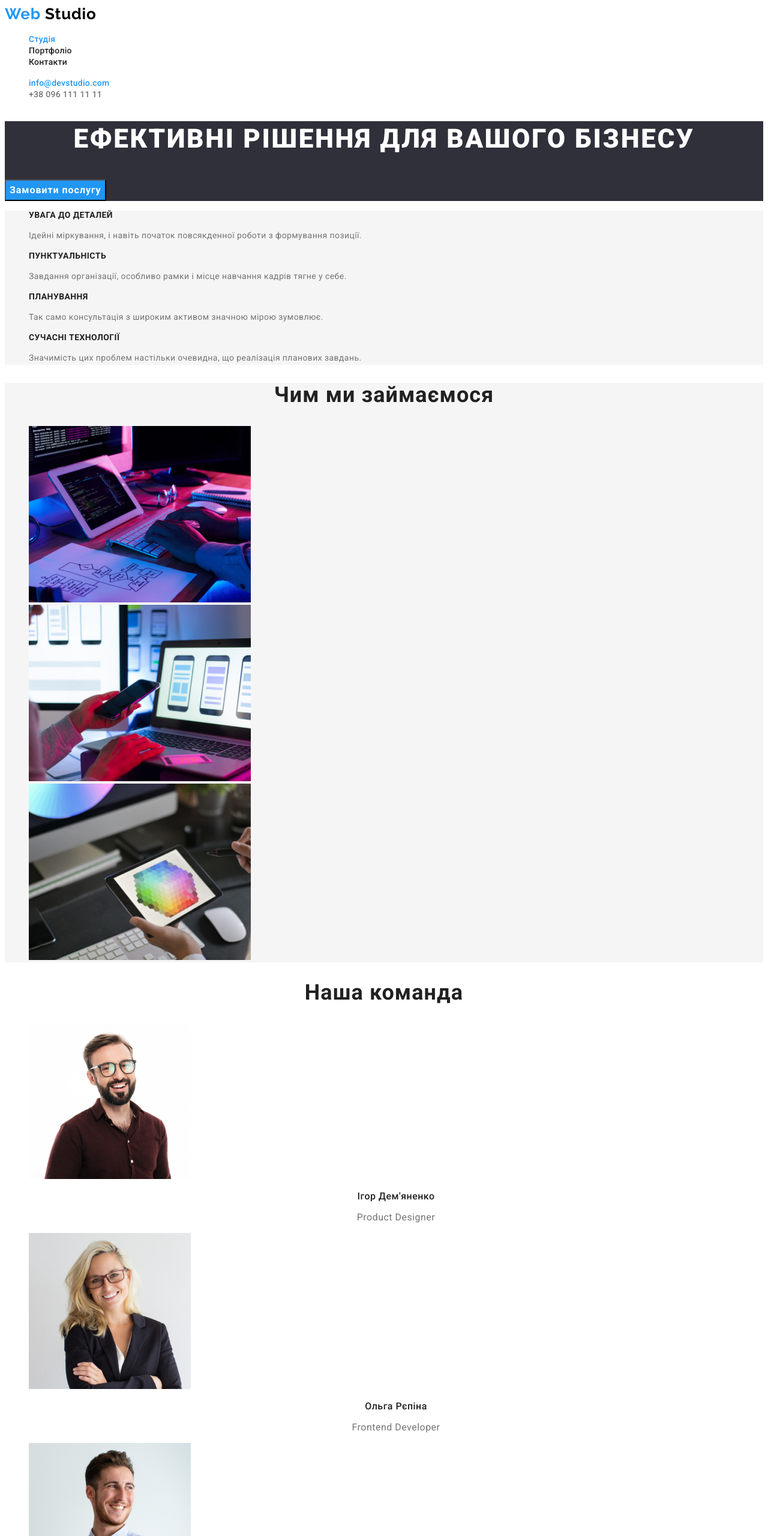
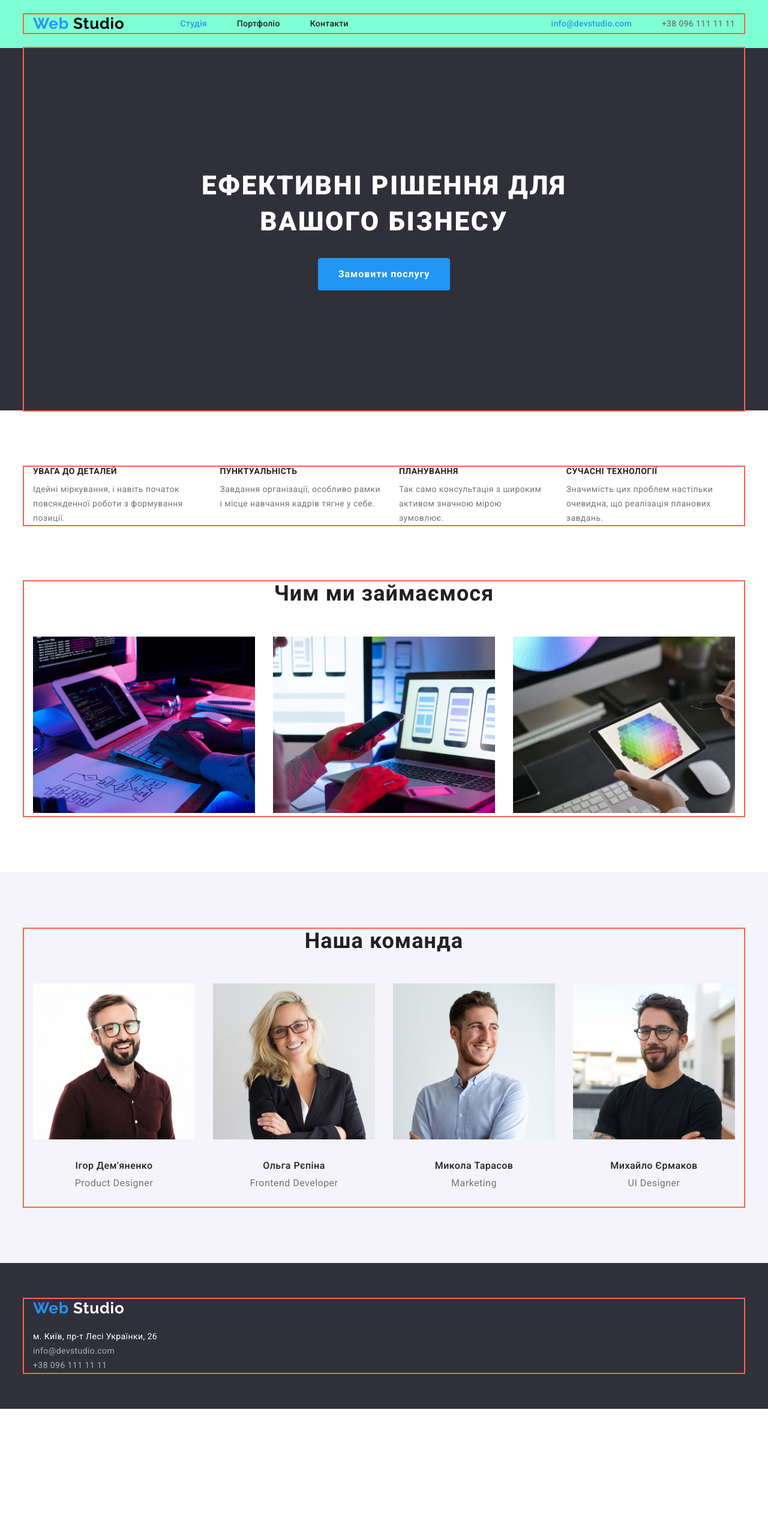
Before and after one commit to julichka-sun07/goit-markup-hw-02, a plain HTML site: page index.html in a window 1280 px wide. Shown: the top 2560 px of the page at 60% size. After the commit the page ends 2348 px from the top, so only its background shows below. Drawn offline with nearby package versions, Linux system fonts and the light colour scheme.

Commit message:
goodwork

```diff
--- a/css/styles.css
+++ b/css/styles.css
@@ -14,6 +14,7 @@ body {
 
 .link {
     text-decoration: none;
+
 }
 .nav-logo {color: #000000;
     font-family: 'Raleway';
@@ -22,17 +23,66 @@ font-weight: 700;
 font-size: 26px;
 line-height: 1.19;
 letter-spacing: 0.03em;
+
 }
 
 ul {
+    padding: 0px;
+    margin: 0px;
     list-style: none;
 }
 
+.section-two {
+    display: inline;
+    display: flex;
+    gap: 30px;
+}
 
-a.logo, a.contack {
+.logo, a.contack {
     font-style: normal;
 }
+h1, h2, h3, p {
+        margin-top: 0px;
+        margin-bottom: 0px;
+}
 
+
+.container {
+    width: 1200px;
+    padding-left: 15px;
+    padding-right: 15px;
+    margin: 0 auto;
+outline: 2px solid tomato ;
+}
+.section {
+    padding-top: 94px;
+    padding-bottom: 94px;
+}
+
+.heder-list {
+    display: flex;
+     gap: 50px;
+    align-items: center;
+    margin-left: auto;
+    }
+
+.header-navigation {
+    display: flex;
+    align-items: center;
+
+}
+.header-container {
+    display: flex;
+    align-items: center;
+
+    }
+
+.page-header {
+    background-color: aquamarine;
+    padding-top: 24px;
+    padding-bottom: 25px;
+
+    }
 
 .nav-links {
     color: var(--acsent-color);
@@ -42,6 +92,7 @@ font-weight: 700;
 font-size: 26px;
 line-height: 1.19;
 letter-spacing: 0.03em;
+margin-right: 93px;
 
 }
 .nav-link {
@@ -50,6 +101,7 @@ letter-spacing: 0.03em;
 font-size: 14px;
 line-height: 1.14;
 letter-spacing: 0.02em;
+
 }
 .nav-link:hover, .nav-link:focus {
     color: #000000;
@@ -86,6 +138,14 @@ line-height: 1.19;
 letter-spacing: 0.03em;
 color: #FFFFFF ;
 }
+.logo-bottom {
+    margin-bottom: 20px;
+}
+
+.fon-prioritet {
+    padding-top: 94px;
+    padding-bottom: 94px;
+}
 
 h3.prioritet {
     color: var(--title-text-color);
@@ -103,6 +163,7 @@ font-size: 14px;
 line-height: 1.14;
 letter-spacing: 0.03em;
 text-transform: uppercase;
+padding-bottom: 10px;
 }
 .prioritet-info {
     color: var(--text-color);
@@ -129,10 +190,16 @@ font-size: 36px;
 line-height: 1.16;
 text-align: center;
 letter-spacing: 0.03em;
+margin-bottom: 50px;
 }
 
 .fon-section {
     background-color: #2F303A;
+}
+
+.section-one {
+    padding-top: 200px;
+    padding-bottom: 200px;
 }
 
 .main-titele {
@@ -143,14 +210,27 @@ text-align: center;
 letter-spacing: 0.06em;
 text-transform: uppercase;
 color: #FFFFFF;
+margin-bottom: 30px;
+width: 696px;
+margin: 0px auto;
+margin-bottom: 30px;
 }
 
- .fon-prioritet ,  .fon-work {
-    background-color: var(--fon-prioritet-color);
+.fon-work {
+    padding-top: 0px;
+    padding-bottom: 94px;
+}
+
+ .fon-komanda {
+    background-color: var(--fon-komanda-color) ;
+    padding-top: 94px;
+    padding-bottom: 94px;
   }
 
   .fon-contack {
     background-color: var(--fon-contact-color);
+    padding-top: 60px;
+    padding-bottom: 60px;
   }
 
 .contack {
@@ -183,6 +263,11 @@ text-align: center;
 letter-spacing: 0.06em;
 color: #FFFFFF;
 cursor: pointer;
+border-radius: 4px;
+margin:0 auto;
+min-width: 216px;
+padding: 10px 32px;
+border: 2px solid transparent;
     }
 
 .button {
@@ -195,6 +280,10 @@ line-height: 1.62;
 text-align: center;
 letter-spacing: 0.03em;
 cursor: pointer;
+border-radius: 4px;
+min-width: 125px;
+padding: 6px 22px;
+border: 2px solid brown;
 }
 
 .button-all {
@@ -207,6 +296,11 @@ cursor: pointer;
         letter-spacing: 0.03em;
         color: #FFFFFF;
         cursor: pointer;
+        border-radius: 4px;
+        min-width: 73px;
+        padding: 6px 25px;
+        border: 2px solid var(--acsent-color);
+
 }
 
 .prioritet-titel {
@@ -223,3 +317,41 @@ line-height: 1.88;
 letter-spacing: 0.03em;
 color:var(--text-color);
 }
+.srction-foto {
+    display: flex;
+    gap: 30px;
+}
+
+.section-komanda {
+    display: flex;
+    gap: 30px;
+}
+
+.img-foto {
+    width: calc((100% - 90px) /4);
+}
+.container-foto {
+    display: flex;
+    flex-wrap: wrap;
+    gap: 30px;
+}
+.foto-stop {
+    width: calc((100% - 60px) /3);
+}
+.container-button {
+    display: flex;
+    gap: 8px;
+    justify-content: center;
+    margin-bottom: 50px;
+}
+.komanda-text {
+    padding-top: 30px;
+    padding-bottom: 30px;
+}
+.text-one {
+    margin-bottom: 10px;
+}
+.menu {
+    padding-top: 20px;
+    padding-bottom: 20px;
+}
--- a/index.html
+++ b/index.html
@@ -5,7 +5,6 @@
     <meta http-equiv="X-UA-Compatible" content="IE=edge">
     <meta name="viewport" content="width=device-width, initial-scale=1.0">
     <title>homework1</title>
-    <link rel="stylesheet" href="./css/styles.css">
     <link rel="preconnect" href="https://fonts.googleapis.com">
 <link rel="preconnect" href="https://fonts.gstatic.com" crossorigin>
 <link rel="preconnect" href="https://fonts.googleapis.com">
@@ -13,44 +12,57 @@
 <link rel="preconnect" href="https://fonts.googleapis.com">
 <link rel="preconnect" href="https://fonts.gstatic.com" crossorigin>
 <link href="https://fonts.googleapis.com/css2?family=Raleway:wght@700&family=Roboto:wght@400;500;700;900&display=swap" rel="stylesheet">
+<link rel="stylesheet" href="https://cdnjs.cloudflare.com/ajax/libs/modern-normalize/1.1.0/modern-normalize.min.css"
+integrity="sha512-wpPYUAdjBVSE4KJnH1VR1HeZfpl1ub8YT/NKx4PuQ5NmX2tKuGu6U/JRp5y+Y8XG2tV+wKQpNHVUX03MfMFn9Q=="
+crossorigin="anonymous" referrerpolicy="no-referrer" />
+<link rel="stylesheet" href="./css/styles.css">
 </head>
 <body>
-<header>
-  <nav>
+  <header class="page-header">
+    <div class="container header-container">
+      <nav class="header-navigation">
           <a href="/" class="nav-links link"> Web <span class="nav-logo link"> Studio </span></a>
-  <ul>
+        <ul class="heder-list">
             <li> <a href="./index.html" class="nav-link current link">Студія</a></li>
             <li><a href="./portfolio.html"  class="nav-link-head link">Портфоліо</a></li>
             <li><a href=""  class="nav-link-head link">Контакти</a></li>
         </ul>
       </nav>
-   <ul>
+           <ul class="heder-list">
           <li><a href="mailto:info@devstudio.com" class="nav-link link" >info@devstudio.com</a></li>
           <li><a href="tel:+380961111111" class="nav-link-tel link" >+38 096 111 11 11</a></li>
         </ul>
+    </div>
 </header>
   <main>
     <section class="fon-section">
+      <div class="container section-one">
         <h1 class="main-titele">Ефективні рішення для вашого бізнесу </h1>
         <button type="button" class="button-osnovna"> Замовити послугу </button>
+      </div>
     </section>
     <section class="fon-prioritet">
-      <h4 hidden>приоритет</h4>
-      <ul>
+      <div class="container">
+        <ul class="section-two">
           <li>
             <h3  class="prioritet-clas">УВАГА ДО ДЕТАЛЕЙ</h3><p class="prioritet-info">Ідейні міркування, і навіть початок повсякденної роботи з формування позиції.</p>
           </li>
-        <li> <h3 class="prioritet-clas">ПУНКТУАЛЬНІСТЬ</h3><p class="prioritet-info">Завдання організації, особливо рамки і місце навчання кадрів тягне у себе.</p>
+          <li>
+            <h3 class="prioritet-clas">ПУНКТУАЛЬНІСТЬ</h3><p class="prioritet-info">Завдання організації, особливо рамки і місце навчання кадрів тягне у себе.</p>
           </li>
-        <li> <h3 class="prioritet-clas">ПЛАНУВАННЯ</h3><p class="prioritet-info">Так само консультація з широким активом значною мірою зумовлює.</p>
+          <li>
+            <h3 class="prioritet-clas">ПЛАНУВАННЯ</h3><p class="prioritet-info">Так само консультація з широким активом значною мірою зумовлює.</p>
           </li>
-        <li> <h3 class="prioritet-clas">СУЧАСНІ ТЕХНОЛОГІЇ</h3><p class="prioritet-info">Значимість цих проблем настільки очевидна, що реалізація планових завдань.</p>
+          <li>
+            <h3 class="prioritet-clas">СУЧАСНІ ТЕХНОЛОГІЇ</h3><p class="prioritet-info">Значимість цих проблем настільки очевидна, що реалізація планових завдань.</p>
           </li>
         </ul>
+      </div>
     </section>
     <section class="fon-work">
+      <div class="container">
         <h2 class="section-titel">Чим ми займаємося</h2>
-      <ul>
+      <ul class="srction-foto">
         <li>
           <img src="./img/foto1.jpg" alt="фото1" width="370">
         </li>
@@ -61,35 +73,49 @@
           <img src="./img/foto3.jpg" alt="фото3"width="370">
         </li>
       </ul>
+      </div>
     </section>
     <section class="fon-komanda">
+      <div class="container">
         <h2 class="section-titel">Наша команда</h2>
-      <ul>
-        <li>
+      <ul class="section-komanda">
+        <li class="img-foto">
           <img src="./img/foto4.jpg" alt="фото4" width="270">
-          <h3 class="prioritet">Ігор Дем'яненко</h3>
+          <div class="komanda-text">
+            <h3 class="prioritet text-one">Ігор Дем'яненко</h3>
             <p class="prioritet-text">Product Designer</p>
+          </div>
         </li>
-        <li>
+        <li class="img-foto">
           <img src="./img/foto5.jpg" alt="фото5" width="270">
-          <h3 class="prioritet">Ольга Рєпіна</h3>
+          <div class="komanda-text">
+            <h3 class="prioritet text-one">Ольга Рєпіна</h3>
             <p class="prioritet-text">Frontend Developer</p>
+          </div>
         </li>
-        <li>
+        <li class="img-foto">
           <img src="./img/foto6.jpg" alt="фото6" width="270">
-          <h3 class="prioritet">Микола Тарасов</h3>
+          <div class="komanda-text">
+            <h3 class="prioritet text-one">Микола Тарасов</h3>
             <p class="prioritet-text">Marketing</p>
+          </div>
         </li>
-        <li>
+        <li class="img-foto">
           <img src="./img/foto7.jpg" alt="фото7" width="270">
-          <h3 class="prioritet">Михайло Єрмаков</h3>
+          <div class="komanda-text">
+            <h3 class="prioritet text-one">Михайло Єрмаков</h3>
             <p class="prioritet-text">UI Designer</p>
+          </div>
         </li>
       </ul>
+      </div>
     </section>
   </main>
   <footer class="fon-contack">
+    <div class="container">
+      <div class="logo-bottom">
         <a href="/" class="nav-links link">Web <span class="logo-white link">Studio </span></a>
+      </div>
     <address>
       <ul>
       <li><a href="" class="logo link">м. Київ, пр-т Лесі Українки, 26</a></li>
@@ -97,7 +123,7 @@
       <li><a href="" class="contack link">+38 096 111 11 11</a></li>
     </ul>
     </address>
-
+    </div>
   </footer>
 </body>
 </html>
```
Also changed, not shown: portfolio.html (+46 -17 lines), 1 other file. Lines whose indentation alone changed are shown as unchanged.
